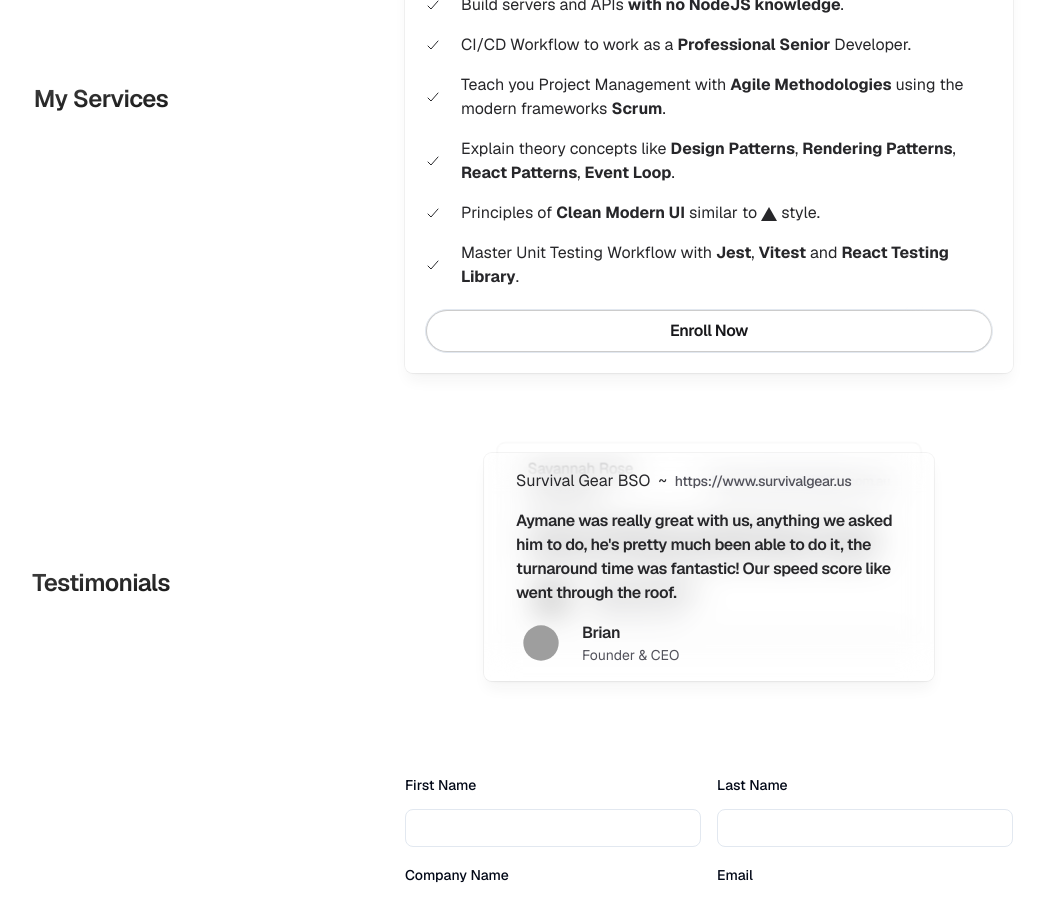
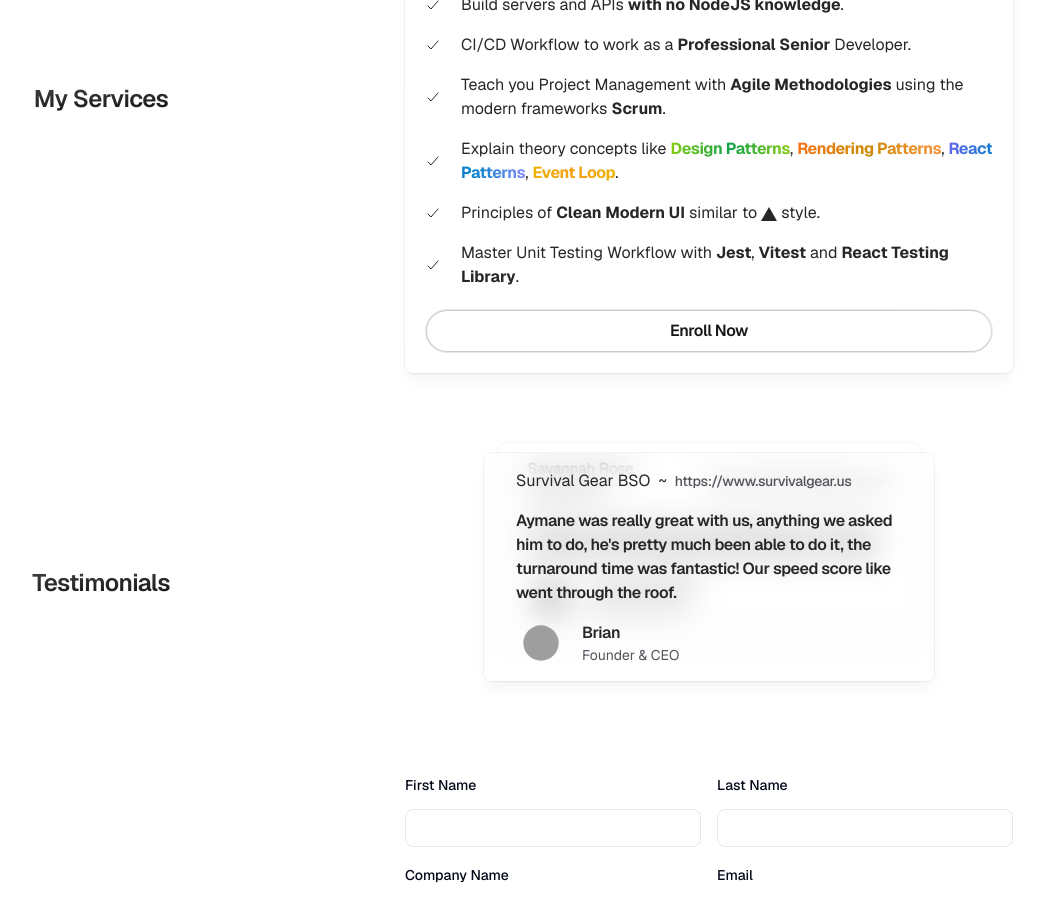
Before and after one commit to aymanechaaba1/aymanechaaba.dev, a Next.js app: page / in a window 1280 px wide. Shown: the part 860-1757 px from the top of the page, without its empty margins (235-1280 px from the left). Built offline with nearby package versions, Linux system fonts and the light colour scheme; no server answers; grey boxes are pictures that could not be loaded.

Commit message:
gradient

```diff
--- a/components/Services.tsx
+++ b/components/Services.tsx
@@ -61,9 +61,23 @@ const teachingServices: S[] = [
     id: uuidv4(),
     description: (
       <p>
-        Explain theory concepts like <strong>Design Patterns</strong>,{' '}
-        <strong>Rendering Patterns</strong>, <strong>React Patterns</strong>,{' '}
-        <strong>Event Loop</strong>.
+        Explain theory concepts like{' '}
+        <strong className="inline bg-gradient-to-r from-lime-500 dark:from-lime-200 dark:via-green-400 dark:to-lime-200 via-green-600 to-lime-500 bg-clip-text font-display tracking-tight text-transparent">
+          Design Patterns
+        </strong>
+        ,{' '}
+        <strong className="inline bg-gradient-to-r from-orange-500 dark:from-orange-200 dark:via-yellow-400 dark:to-orange-200 via-yellow-600 to-orange-400 bg-clip-text font-display tracking-tight text-transparent">
+          Rendering Patterns
+        </strong>
+        ,{' '}
+        <strong className="inline bg-gradient-to-r from-indigo-500 dark:from-indigo-200 dark:via-sky-400 dark:to-indigo-200 via-sky-600 to-indigo-400 bg-clip-text font-display tracking-tight text-transparent">
+          React Patterns
+        </strong>
+        ,{' '}
+        <strong className="inline bg-gradient-to-r from-yellow-500 dark:from-yellow-200 dark:via-amber-400 dark:to-yellow-200 via-amber-500 to-yellow-500 bg-clip-text font-display tracking-tight text-transparent">
+          Event Loop
+        </strong>
+        .
       </p>
     ),
   },
```
